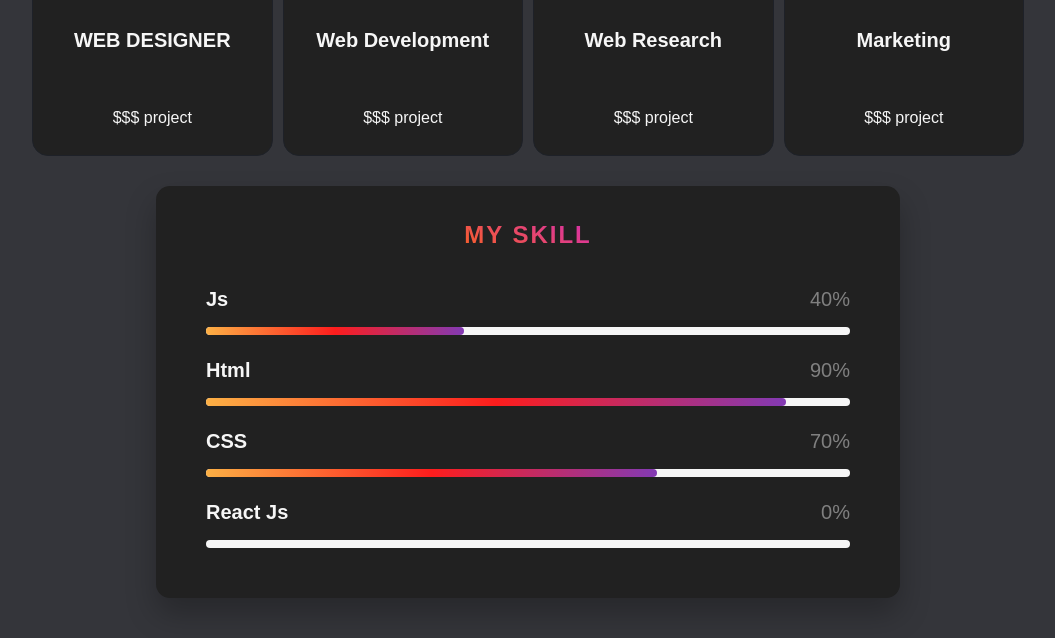
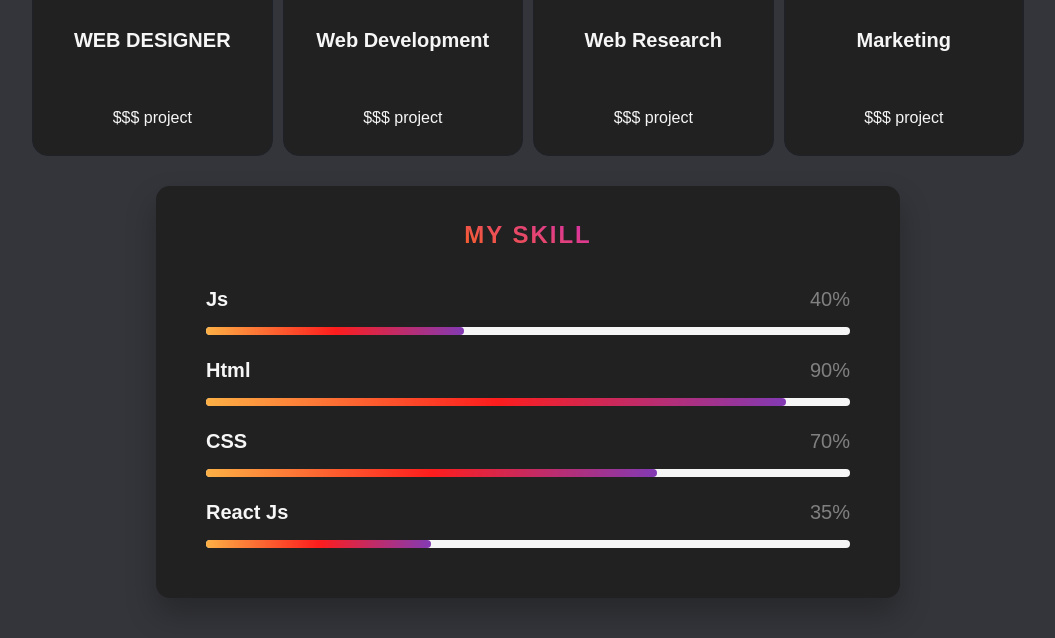
Before and after one commit to hossiiiw/portfolio-web, a plain HTML site: page index.html in a window 1280 px wide. Shown: the part 1040-1678 px from the top of the page, without its empty margins (112-1167 px from the left). Drawn offline with Linux system fonts and the light colour scheme.

Commit message:
Update index.html

```diff
--- a/index.html
+++ b/index.html
@@ -204,10 +204,10 @@
                 <li class="skills-item">
                     <div class="title-wrapper">
                         <h3>React Js</h3>
-                        <data value="0">0%</data>
+                        <data value="35">35%</data>
                     </div>
                     <div class="skill-progress-bg">
-                        <div class="skill-progress-fill" style="width: 0%;"></div>
+                        <div class="skill-progress-fill" style="width: 35%;"></div>
                     </div>
                 </li>
             </ul>
```
